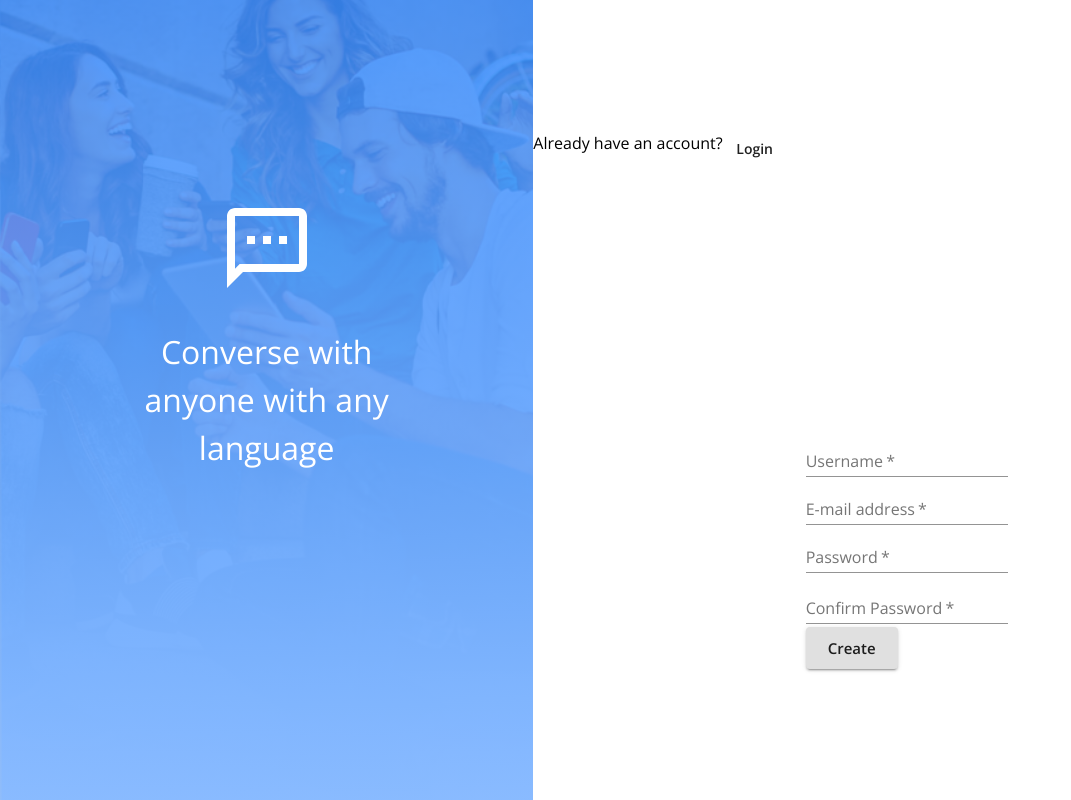
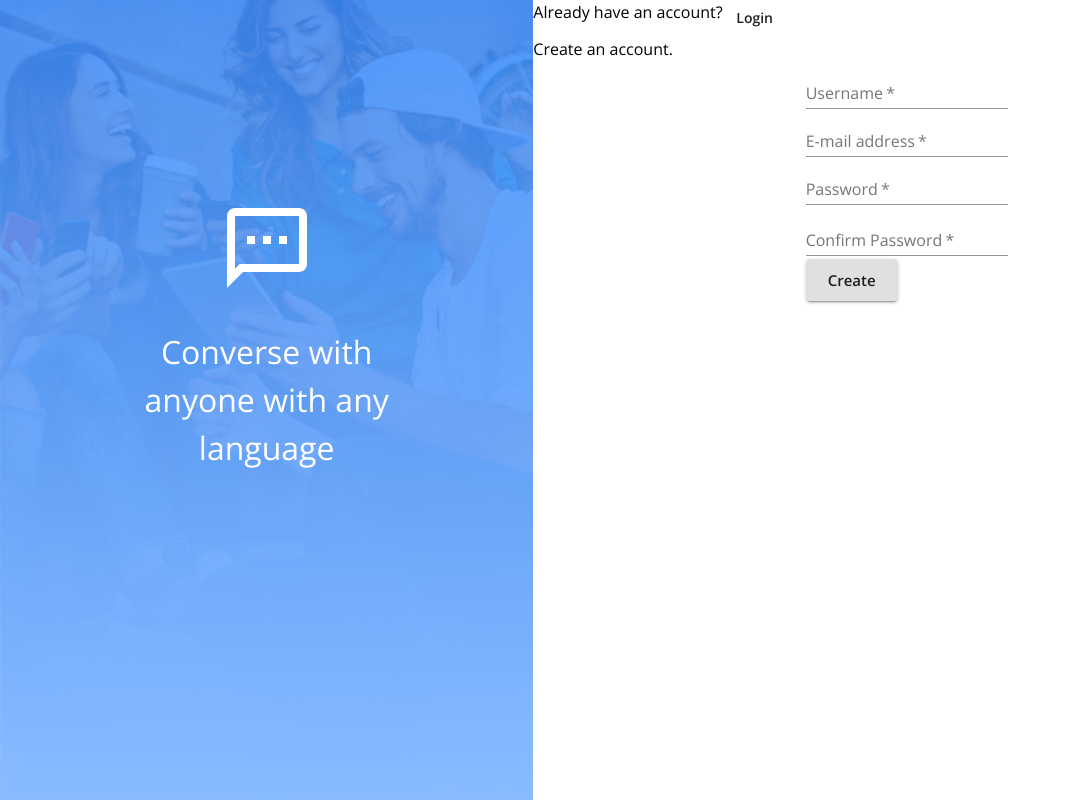
Before and after one commit to scottgit/messenger-2059, a React (Create React App) app in the folder client/: page / in a window 1280 px wide. Shown: the whole page, without its empty margins (0-1071 px from the left). Built offline with nearby package versions, Linux system fonts and the light colour scheme; no server answers.

Commit message:
More DRY work

```diff
--- a/client/src/components/UserAccessForm/UserAccessForm.js
+++ b/client/src/components/UserAccessForm/UserAccessForm.js
@@ -20,12 +20,18 @@ const useStyles = makeStyles((theme) => ({
     [theme.breakpoints.up("sm")]: {
       height: "100vh",
     },
+    justifyContent: "center",
+    alignItems: "stretch",
   },
+
   introGraphic: {
     [theme.breakpoints.down("xs")]: {
       height: "20rem",
       backgroundPosition: "top",
     },
+    flexDirection: "column",
+    justifyContent: "center",
+    alignItems: "center",
     color: "#fff",
     backgroundImage: `url(${BackgroundImg})`,
     backgroundSize: "cover",
@@ -43,6 +49,7 @@ const useStyles = makeStyles((theme) => ({
       opacity: 0.85,
     }
   },
+
   chatIcon: {
     [theme.breakpoints.down("xs")]: {
       marginTop: "initial",
@@ -54,22 +61,50 @@ const useStyles = makeStyles((theme) => ({
     position: "relative",
     zIndex: 1,
   },
+
   introText: {
     fontSize: "2rem",
     textAlign: "center",
     maxWidth: 320,
     position: "relative",
     zIndex: 1,
+  },
+
+  formDisplay: {
+    flexDirection: "column",
+    justifyContent: "flex-start",
+    alignItems: "center",
   }
 }));
 
 export const UserAccessForm = (props) => {
   const history = useHistory();
   const classes = useStyles();
-  const path = history?.location?.pathname;
-  const isLogin = path === "/login";
+  const currentPath = history?.location?.pathname;
+  const isLogin = currentPath === "/login";
+
+  const formTypes = {
+    login: {
+      greeting: "Welcome back!",
+      redirectPath: "/register",
+      redirectPrompt: "Don't have an account?",
+      redirectButtonText: "Create account",
+    },
+    signup: {
+      greeting: "Create an account.",
+      redirectPath: "/login",
+      redirectPrompt: "Already have an account?",
+      redirectButtonText: "Login",
+    }
+  }
 
   const { user, login, register } = props;
+  const {
+    greeting,
+    redirectPath,
+    redirectPrompt,
+    redirectButtonText
+  } = isLogin ? formTypes.login : formTypes.signup;
 
   if (user.id) {
     return <Redirect to="/home" />;
@@ -78,18 +113,13 @@ export const UserAccessForm = (props) => {
   return (
     <Grid
       container
-      justifyContent="center"
-      alignItems="stretch"
       spacing={0}
       className={classes.root}
     >
       <Grid
         container
-        direction="column"
         item
         xs={12} sm={5}
-        justifyContent="center"
-        alignItems="center"
         className={classes.introGraphic}
       >
         <SmsOutlinedIcon className={classes.chatIcon} />
@@ -99,19 +129,21 @@ export const UserAccessForm = (props) => {
         container
         item
         xs={12} sm={7}
-        justifyContent="center"
-        alignItems="center"
+        className={classes.formDisplay}
       >
         <Grid container item>
-          <Typography>{isLogin ? "Don't have an account?" : "Already have an account?"}</Typography>
-          <Button onClick={() => history.push(`${isLogin ? "/register" : "/login"}`)}>{isLogin ? "Create account" : "Login"}</Button>
+          <Typography>{ redirectPrompt }</Typography>
+          <Button onClick={() => history.push(redirectPath)}>
+            { redirectButtonText }
+          </Button>
         </Grid>
-
-        {(isLogin && <Login />)
-          ||
-          <Signup/>
-        }
-
+        <Grid container item>
+          <Typography>{ greeting }</Typography>
+          {(isLogin && <Login />)
+            ||
+            <Signup/>
+          }
+        </Grid>
       </Grid>
     </Grid>
   )
```
